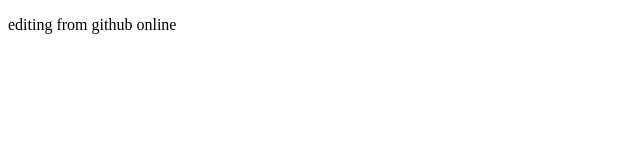
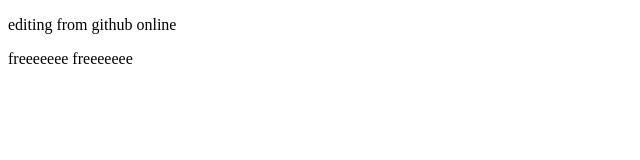
Before and after one commit to fretm/gitpractice, a plain HTML site: page index.html in a window 1280 px wide. Shown: the whole page, without its empty margins (0-640 px from the left). Drawn offline with Linux system fonts and the light colour scheme.

Commit message:
freforking

```diff
--- a/index.html
+++ b/index.html
@@ -8,5 +8,10 @@
 </head>
 <body>
     <p>editing from github online</p>
+
+    <p>
+        freeeeeee
+        freeeeeee
+    </p>
 </body>
 </html>
```
